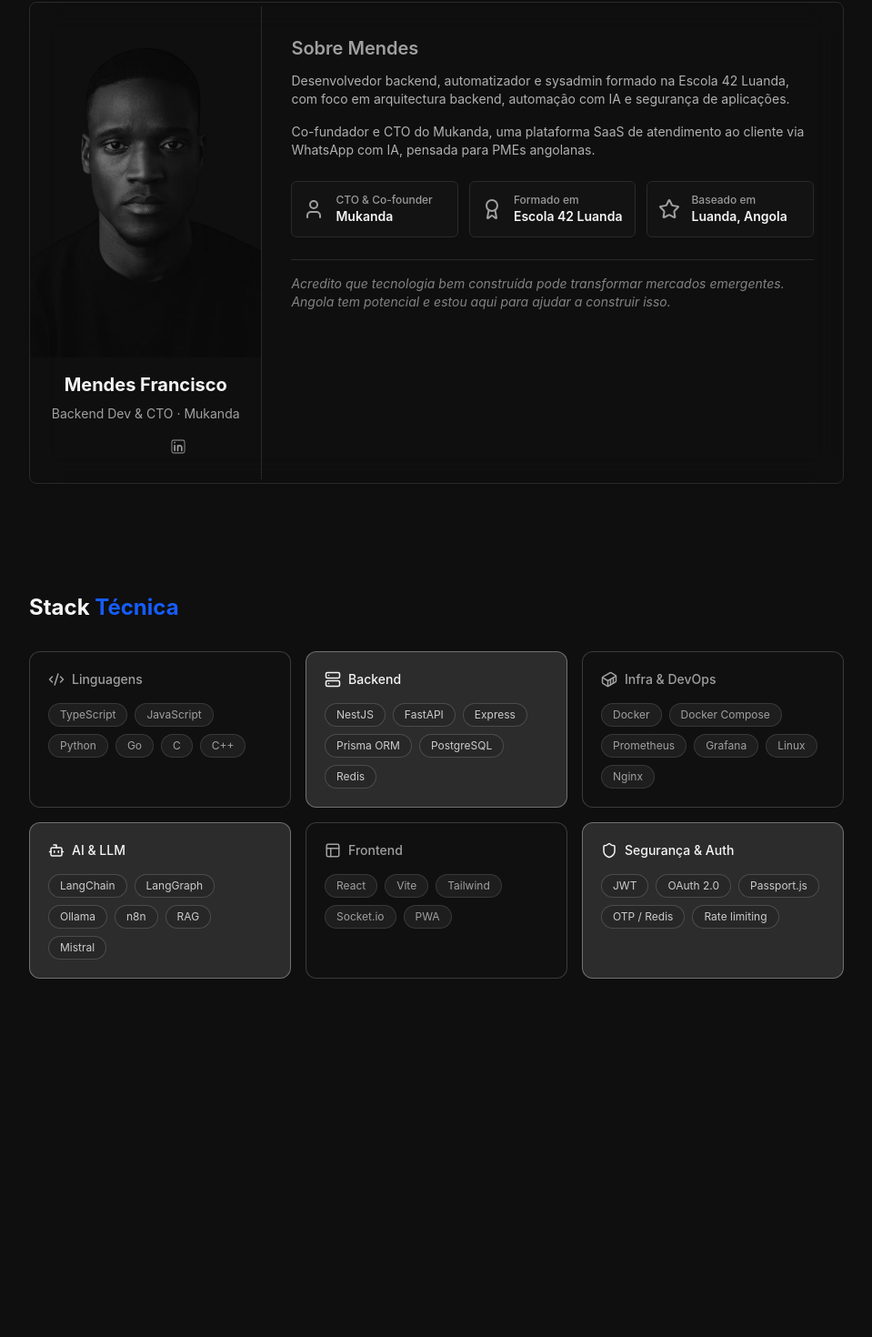
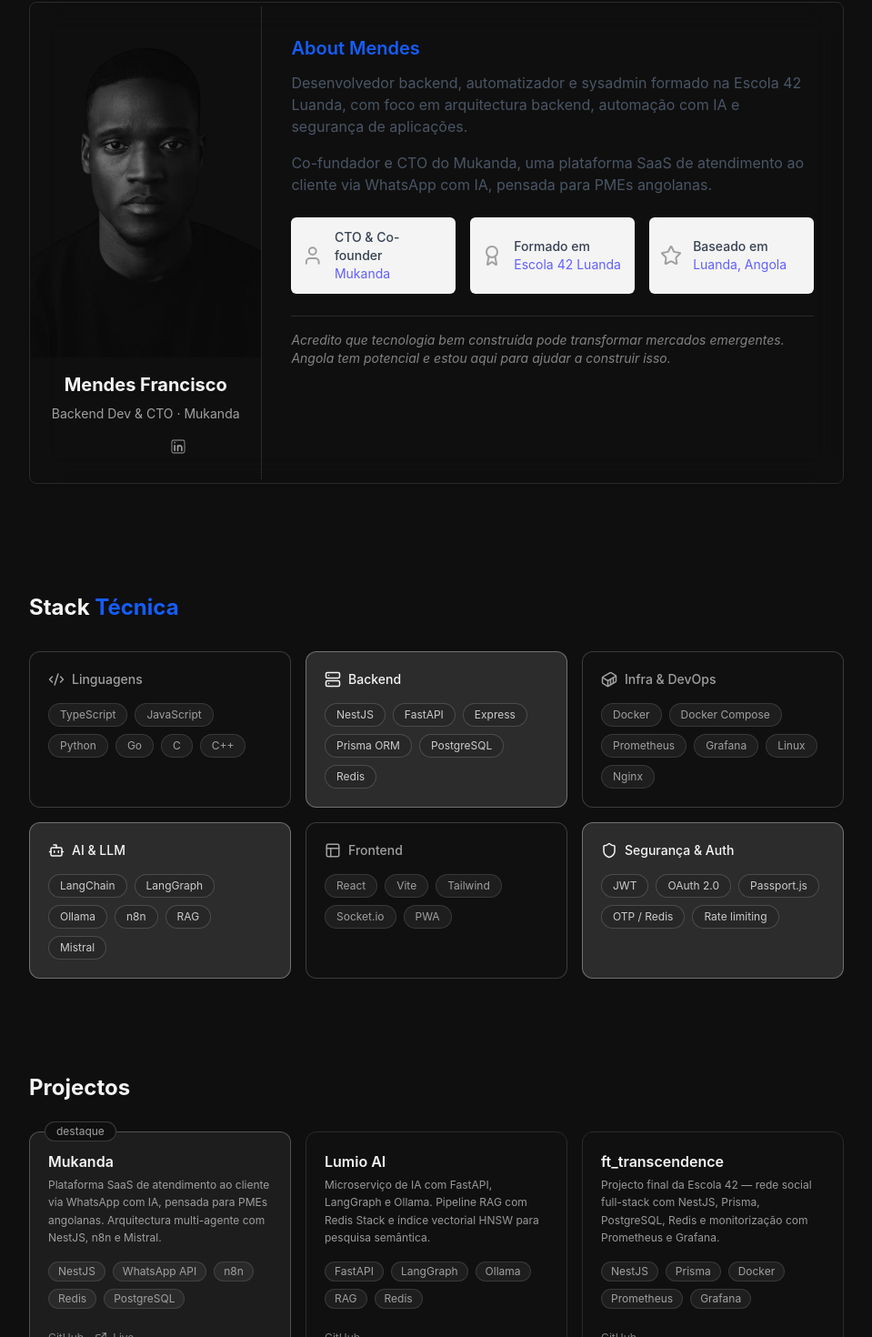
Before and after one commit to Mende3/mendes-francisco, a React (Vite) app: page / in a window 1280 px wide. Shown: the part 230-1700 px from the top of the page at 91% size, without its empty margins (160-1119 px from the left). Before the commit the page ends 1346 px from the top, so only its background shows below. Built offline with nearby package versions, Linux system fonts and the light colour scheme; some icons are missing.

Commit message:
profile alt

```diff
--- a/src/App.tsx
+++ b/src/App.tsx
@@ -4,6 +4,7 @@
 import { Home, User, FolderGit2, Briefcase } from 'lucide-react'
 import CreatorProfile from './components/profile/ProfileCard.tsx'
 import StackGrid from './components/StackGrid/StackGrid.tsx'
+import Projects from './components/CardHoverEffectDemo/Projects.tsx'
 
 const navItems = [
   { name: 'Home', url: '/', icon: Home },
@@ -20,6 +21,7 @@
       <main className='min-h-screen flex-col items-center justify-center px-4'>
         <CreatorProfile/>
         <StackGrid/>
+        <Projects/>
       </main>
     </>
   )
--- /dev/null
+++ b/src/components/CardHoverEffectDemo/Projects.tsx
@@ -0,0 +1,102 @@
+import { ExternalLink } from 'lucide-react'
+
+const projects = [
+  {
+    title: 'Mukanda',
+    description:
+      'Plataforma SaaS de atendimento ao cliente via WhatsApp com IA, pensada para PMEs angolanas. Arquitectura multi-agente com NestJS, n8n e Mistral.',
+    tags: ['NestJS', 'WhatsApp API', 'n8n', 'Redis', 'PostgreSQL'],
+    github: 'https://github.com/mendes',
+    live: 'https://mukanda.ao',
+    highlight: true,
+  },
+  {
+    title: 'Lumio AI',
+    description:
+      'Microserviço de IA com FastAPI, LangGraph e Ollama. Pipeline RAG com Redis Stack e índice vectorial HNSW para pesquisa semântica.',
+    tags: ['FastAPI', 'LangGraph', 'Ollama', 'RAG', 'Redis'],
+    github: 'https://github.com/mendes',
+    live: null,
+    highlight: false,
+  },
+  {
+    title: 'ft_transcendence',
+    description:
+      'Projecto final da Escola 42 — rede social full-stack com NestJS, Prisma, PostgreSQL, Redis e monitorização com Prometheus e Grafana.',
+    tags: ['NestJS', 'Prisma', 'Docker', 'Prometheus', 'Grafana'],
+    github: 'https://github.com/mendes',
+    live: null,
+    highlight: false,
+  },
+]
+
+export default function Projects() {
+  return (
+    <section className="py-16 px-4">
+      <div className="mx-auto max-w-4xl">
+        <h2 className="mb-8 text-2xl font-bold text-foreground">Projectos</h2>
+        <div className="grid grid-cols-1 gap-4 md:grid-cols-3">
+          {projects.map((project) => (
+            <div
+              key={project.title}
+              className={`group relative flex flex-col gap-4 rounded-xl border p-5 transition-all duration-300 hover:-translate-y-1 hover:shadow-lg hover:shadow-primary/10 ${
+                project.highlight
+                  ? 'border-primary/40 bg-primary/10'
+                  : 'border-border bg-muted/10'
+              }`}
+            >
+              {project.highlight && (
+                <span className="absolute -top-3 left-4 rounded-full border border-primary/30 bg-background px-3 py-0.5 text-xs text-primary">
+                  destaque
+                </span>
+              )}
+
+              <div className="flex flex-col gap-1">
+                <h3 className="text-base font-semibold text-foreground">
+                  {project.title}
+                </h3>
+                <p className="text-xs leading-relaxed text-foreground/60">
+                  {project.description}
+                </p>
+              </div>
+
+              <div className="flex flex-wrap gap-2">
+                {project.tags.map((tag) => (
+                  <span
+                    key={tag}
+                    className="rounded-full border border-primary/20 bg-primary/10 px-2.5 py-0.5 text-xs text-primary"
+                  >
+                    {tag}
+                  </span>
+                ))}
+              </div>
+
+              <div className="mt-auto flex gap-3 pt-2">
+                <a
+                  href={project.github}
+                  target="_blank"
+                  rel="noopener noreferrer"
+                  className="flex items-center gap-1.5 text-xs text-foreground/50 transition-colors hover:text-foreground"
+                >
+                  GitHub
+                </a>
+                {project.live && (
+                <a
+
+                    href={project.live}
+                    target="_blank"
+                    rel="noopener noreferrer"
+                    className="flex items-center gap-1.5 text-xs text-foreground/50 transition-colors hover:text-foreground"
+                  >
+                    <ExternalLink size={14} />
+                    Live
+                  </a>
+                )}
+              </div>
+            </div>
+          ))}
+        </div>
+      </div>
+    </section>
+  )
+}
--- a/src/components/profile/ProfileCard.tsx
+++ b/src/components/profile/ProfileCard.tsx
@@ -121,26 +121,26 @@
             {/* Direita — bio + highlights + quote */}
             <div className="p-6 md:col-span-5 md:p-8">
               <div className="mb-6">
-                <h4 className="mb-3 text-xl font-semibold text-primary">
-                  Sobre {creatorData.name.split(' ')[0]}
+                <h4 className="mb-3 text-xl font-semibold text-blue-600">
+                  About {creatorData.name.split(' ')[0]}
                 </h4>
                 {creatorData.bio.map((para, idx) => (
-                  <p key={idx} className="mb-4 text-sm text-foreground/70">
+                  <p key={idx} className="mb-4 text-gray-600">
                     {para}
                   </p>
                 ))}
               </div>
 
-              <div className="mb-6 grid grid-cols-1 gap-3 lg:grid-cols-3">
+              <div className="mb-6 grid grid-cols-1 gap-4 lg:grid-cols-3">
                 {highlights.map((item, idx) => (
                   <div
                     key={idx}
-                    className="flex items-center gap-3 rounded-md border border-border bg-muted/30 p-3"
+                    className="flex items-center space-x-3 rounded-md bg-[#F4F4F4] p-3"
                   >
                     {item.icon}
                     <div>
-                      <p className="text-xs font-medium text-foreground/60">{item.title}</p>
-                      <p className="text-sm font-semibold text-foreground">{item.subtitle}</p>
+                      <p className="text-sm font-medium text-gray-700">{item.title}</p>
+                      <p className="text-sm text-indigo-500">{item.subtitle}</p>
                     </div>
                   </div>
                 ))}
```
Also changed, not shown: 1 other file (tests, documents, lock files or other folders).
